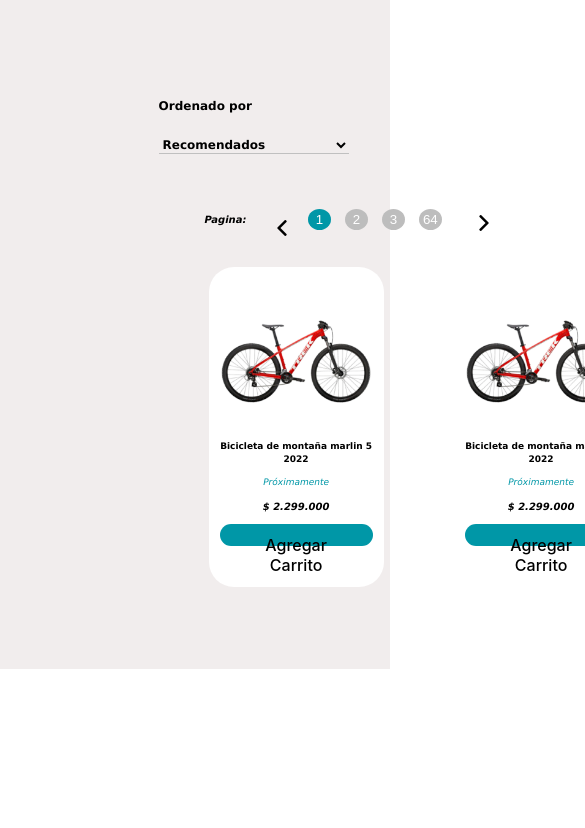
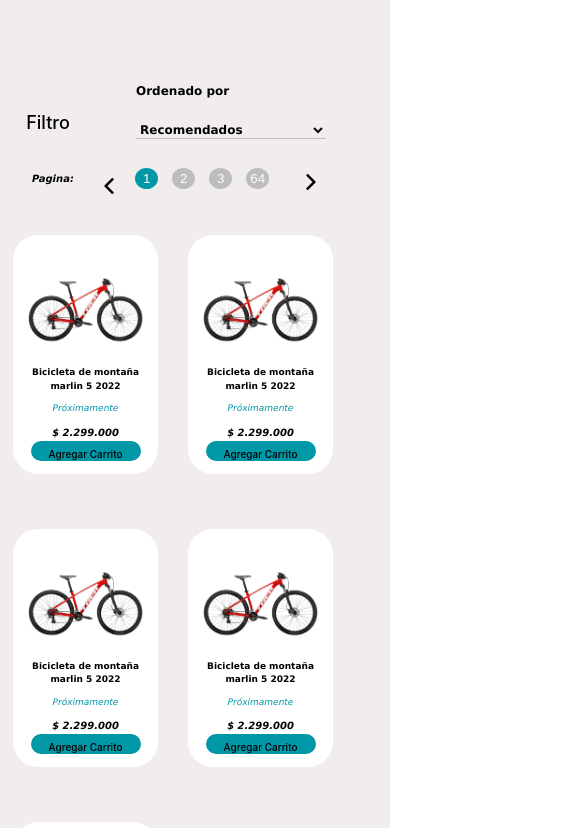
Before and after one commit to EDISON1606/BikeStore, a React (Vite) app in the folder Frontend/: page / in a window 390 px wide. Shown: the top 828 px of the page, 585 px wide, since content can reach past the window. Built offline with nearby package versions, Linux system fonts and the light colour scheme.

Commit message:
avance responsive

```diff
--- a/Frontend/src/CSS/Cards.css
+++ b/Frontend/src/CSS/Cards.css
@@ -1,5 +1,6 @@
 body{
     background-color: #F1EDED;
+
 }
 .Principal{
     display: flex;
@@ -45,9 +46,10 @@
     background-color: #FFFF;
     border-radius: 25px;
     text-align: center;
-    margin-left: 50px;
+    margin-left: 5px;
     padding: 10px;
     margin-top: 35px;
+    margin-right: 5px;
 
 }
 h2{
@@ -94,12 +96,13 @@
 }
 .products{
     display: grid;
-   grid-template-columns: repeat(3, 1fr);
+    grid-template-columns: repeat(3,1fr);
     gap: 20px;
     margin-top: 150px;
-    max-width: 1024px;
+    max-width:100%;
+    max-height: 100%;
+}
 
-}
 h5{
     font-family: Verdana, Geneva, Tahoma, sans-serif;
     color: black;
@@ -209,125 +212,26 @@
 justify-content: center;
 border: transparent;
 display: none;
+font-size:18px;
+    color: black;
 }
 button .filter-btn{
     font-size:25px;
     color: black;
 }
 
-@media  screen and (max-width:1620px) {
-    .Principal{
-        margin:10%;
+
+
+@media screen and (max-width: 1000px){
+    h2{
+        font-size: 15px;
+        margin: 0rem;
     }
-    .filter-btn{
-        display: none;
+    h3{
+        font-size: 15px;
+        margin: 0rem;
     }
 
-}
-@media screen and (max-width:1480px) {
-    h2{
-        font-size: 13px;
-    }
-    h3{
-        font-size: 14px;
-    }
-    h4{
-        font-size: 17px;
-    }
-    h5{
-        font-size: 14px;
-    }
-    h6{
-        font-size: 24px;
-    }
-    .list{
-        margin-right: 79px;
-        margin-left: 54px;
-    }
-    .categorias{
-        font-size: 15px;
-    }
-}
-@media screen and (max-width: 1325px){
-    h2{
-        font-size: 12px;
-    }
-    h3{
-        font-size: 13px;
-    }
-    h4{
-        font-size: 16px;
-    }
-    h5{
-        font-size: 13px;
-    }
-    h6{
-        font-size: 23px;
-    }
-    .list{
-        margin-right: 77px;
-        margin-left: 53px;
-    }
-    .categorias{
-        font-size: 14px;
-    }
-}
-@media screen and (max-width: 1100px){
-    h2{
-        font-size: 11px;
-    }
-    h3{
-        font-size: 12px;
-    }
-    h4{
-        font-size: 15px;
-    }
-    h5{
-        font-size: 13px;
-    }
-    h6{
-        font-size: 23px;
-    }
-    .list{
-        margin-right: 75px;
-        margin-left: 52px;
-    }
-    .categorias{
-        font-size: 13px;
-    }
-
-}
-@media screen and (max-width: 980px){
-    h2{
-        font-size: 10px;
-    }
-    h3{
-        font-size: 11px;
-    }
-    h4{
-        font-size: 14px;
-    }
-    h5{
-        font-size: 12px;
-    }
-    h6{
-        font-size: 22px;
-    }
-    .list{
-        margin-right: 74px;
-        margin-left: 51px;
-    }
-    .categorias{
-        font-size: 12px;
-    }
-}
-@media screen and (max-width: 900px){
-    h2{
-        font-size: 9px;
-    }
-    h3{
-        font-size: 10px;
-    }
     h4{
         font-size: 12px;
     }
@@ -344,46 +248,11 @@
     .categorias{
         font-size: 11px;
     }
-}
-@media screen and (max-width: 800px){
-    .filter-btn{
-        display: flex;
-    }
-    .menu{
-        display: none;
-    }
-    .products{
-        grid-template-columns: repeat(2, 1fr);
-    }
-    .pagination{
-        height: 9rem;
-        position: relative;
-        right: 31rem;
-        width: 5rem;
-        margin-left:350px;
-        }
-}
-@media screen and (max-width: 690px){
-    .filter-btn{
-        display: flex;
-    }
-    .menu{
-        display: none;
-    }
-    .products{
-        grid-template-columns: repeat(2, 1fr);
-    }
-}
-@media screen and (max-width: 650px){
-}
-@media screen and (max-width: 500px){
-}
-@media screen and (max-width: 450px){
     .filter-btn{
         display: flex;
         height: 9rem;
         position: relative;
-    right: 31rem;
+        right: 8rem;
         width: 5rem;
         }
         .menu{
@@ -392,16 +261,126 @@
         }
         .products{
             grid-template-columns: repeat(2, 1fr);
+            position: relative;
+            right: 17rem;
         }
-    #root{
+        .opcion{
+            top: 1rem;
+            position: relative;
+            right: -15rem;
+            width: 5rem;
+        }
+        .pagination{
+            top: 1rem;
+            position: relative;
+            right: 54rem;
+            width: 25rem;
+            top: 2rem
+        }
+        .btn-inicio{
+            width: 15px;
+            height: 15px;
+        }
+        .numeropagina{
+            border-radius: 100%;
+            width: 19px;
+            height: 19px;
+        }
+        .btn{
+            height: 30px;
+            width: 180px;
+        .btn-inicio{
+
+        }
+        .pagination img{
             display: flex;
-        flex-flow: column;
+            align-items: center;
+            width: 16px;
+            height: 16px;
+
+        }
+        .pagination button, input{
+            margin: 7px;
+        }
+        .recomendado{
+            font-size: 12px;
+        }
+      .cards-products{
+        width: 215px;
+        height: 362px;
+        }
+
+        .bici{
+            width: 180px;
+        }
+      .btn{
+        height: 20px;
+        width: 110px;
+        justify-content: center;
+        border-radius: 25px;
+        }
+    button.btn {
+        font-size: 10px;
+    }
+    p{
+        font-size: 9px;
+    }
+}
+
+@media screen and (max-width: 600px){
+    h2{
+        font-size: 9px;
+        margin: 0rem;
+    }
+    h3{
+        font-size: 10px;
+        margin: 0rem;
+    }
+
+    h4{
+        font-size: 12px;
+    }
+    h5{
+        font-size: 10px;
+    }
+    h6{
+        font-size: 20px;
+    }
+    .list{
+        margin-right: 70px;
+        margin-left: 50px;
+    }
+    .categorias{
+        font-size: 11px;
+    }
+    .filter-btn{
+        display: flex;
+        height: 9rem;
+        position: relative;
+        right: 12rem;
+        width: 5rem;
+        }
+        .menu{
+            display: none;
+
+        }
+        .products{
+            grid-template-columns: repeat(2, 1fr);
+            position: relative;
+            right: 22rem;
+        }
+        .opcion{
+            top: 1rem;
+            position: relative;
+            right: 9rem;
+            width: 5rem;
         }
         .pagination{
             top: 1rem;
             position: relative;
             right: 34rem;
-        width: 5rem;
+            width: 25rem;
+            top: 2rem
         }
         .btn-inicio{
             width: 15px;
@@ -426,32 +405,59 @@
             font-size: 12px;
         }
       .cards-products{
-    width: 155px;
+        width: 125px;
         height: auto;
         }
       .bici{
-    width: 150px;
-    height: 150px;
+        width: 115px;
+        height: auto;
+
         }
       .btn{
         height: 20px;
-    width: 153px;
+        width: 110px;
         justify-content: center;
         border-radius: 25px;
         }
-button {
-    font-size: 0.7px;
+    button.btn {
+        font-size: 10px;
     }
     p{
         font-size: 9px;
     }
 }
-@media screen and (max-width: 370px){
+
+@media screen and (max-width: 375px){
+    h2{
+        font-size: 9px;
+        margin: 0rem;
+    }
+    h3{
+        font-size: 10px;
+        margin: 0rem;
+    }
+
+    h4{
+        font-size: 12px;
+    }
+    h5{
+        font-size: 10px;
+    }
+    h6{
+        font-size: 20px;
+    }
+    .list{
+        margin-right: 70px;
+        margin-left: 50px;
+    }
+    .categorias{
+        font-size: 11px;
+    }
     .filter-btn{
         display: flex;
         height: 9rem;
         position: relative;
-        right: 31rem;
+        right: 12rem;
         width: 5rem;
         }
         .menu{
@@ -460,17 +466,21 @@
         }
         .products{
             grid-template-columns: repeat(2, 1fr);
+            position: relative;
+            right: 22rem;
         }
-        #root{
-            display: flex;
-            flex-flow: column;
+        .opcion{
+            top: 1rem;
+            position: relative;
+            right: 9rem;
+            width: 5rem;
         }
         .pagination{
-        height: 9rem;
+            top: 1rem;
             position: relative;
-        right: 31rem;
-        width: 5rem;
-        margin-left:350px;
+            right: 34rem;
+            width: 25rem;
+            top: 2rem
         }
         .btn-inicio{
             width: 15px;
@@ -495,12 +505,13 @@
             font-size: 12px;
         }
       .cards-products{
-        width: 155px;
-        height: 262px;
+        width: 125px;
+        height: auto;
         }
       .bici{
-        width: 150px;
-        height: 150px;
+        width: 115px;
+        height: auto;
+
         }
       .btn{
         height: 20px;
@@ -508,10 +519,110 @@
         justify-content: center;
         border-radius: 25px;
         }
-    button {
-        font-size: 0.7px;
+    button.btn {
+        font-size: 10px;
     }
     p{
         font-size: 9px;
     }
 }
+
+@media screen and (max-width: 280px){
+    h2{
+        font-size: 9px;
+        margin: 0rem;
+    }
+    h3{
+        font-size: 10px;
+        margin: 0rem;
+    }
+
+    h4{
+        font-size: 12px;
+    }
+    h5{
+        font-size: 10px;
+    }
+    h6{
+        font-size: 20px;
+    }
+    .list{
+        margin-right: 70px;
+        margin-left: 50px;
+    }
+    .categorias{
+        font-size: 11px;
+    }
+    .filter-btn{
+        display: flex;
+        height: 9rem;
+        position: relative;
+        right: 12rem;
+        width: 5rem;
+        }
+        .menu{
+            display: none;
+
+        }
+        .products{
+            grid-template-columns: repeat(2, 1fr);
+            position: relative;
+            right: 22rem;
+        }
+        .opcion{
+            top: 1rem;
+            position: relative;
+            right: 9rem;
+            width: 5rem;
+        }
+        .pagination{
+            top: 1rem;
+            position: relative;
+            right: 34rem;
+            width: 25rem;
+            top: 2rem
+        }
+        .btn-inicio{
+            width: 15px;
+            height: 15px;
+        }
+        .numeropagina{
+            border-radius: 100%;
+            width: 19px;
+            height: 19px;
+        }
+        .pagination img{
+            display: flex;
+            align-items: center;
+            width: 16px;
+            height: 16px;
+
+        }
+        .pagination button, input{
+            margin: 7px;
+        }
+        .recomendado{
+            font-size: 12px;
+        }
+      .cards-products{
+        width: 125px;
+        height: auto;
+        }
+      .bici{
+        width: 115px;
+        height: auto;
+
+        }
+      .btn{
+        height: 20px;
+        width: 110px;
+        justify-content: center;
+        border-radius: 25px;
+        }
+    button.btn {
+        font-size: 10px;
+    }
+    p{
+        font-size: 9px;
+    }
+}
--- a/Frontend/src/components/Cards.jsx
+++ b/Frontend/src/components/Cards.jsx
@@ -1,12 +1,12 @@
 import React from 'react'
 import Bici from '../img/Bici 33.png'
-import Bici1 from'../img/bici1 31.png'
-import Bici2 from'../img/bici2 31.png'
+import Bici1 from '../img/bici1 31.png'
+import Bici2 from '../img/bici2 31.png'
 import flecha1 from '../img/flecha-correcta.png'
 import flecha2 from '../img/flecha-izquierda.png'
 
- export default function Cards (){
-    return(
+export default function Cards() {
+    return (
         <div className='Principal'>
             <button className='filter-btn'>Filtro</button>
             <div className="menu">
@@ -16,51 +16,51 @@
                     </li>
                     <li>
                         <select className="categorias" onchange="redireccionamiento(event);">
-                    <option  className="opcion" value="" >Bicicletas</option>
+                            <option className="opcion" value="" >Bicicletas</option>
                             <option className="A" value="" disabled="true"></option>
-                    <option  className="opcion" value="">Montaña</option>
+                            <option className="opcion" value="">Montaña</option>
                             <option className="A" value="" disabled="true"></option>
-                    <option  className="opcion" value="">Ruta</option>
+                            <option className="opcion" value="">Ruta</option>
                             <option className="A" value="" disabled="true"></option>
-                    <option  className="opcion" value="">BMX</option>
+                            <option className="opcion" value="">BMX</option>
                             <option className="A" value="" disabled="true"></option>
-                    <option  className="opcion" value="">Niños</option>
+                            <option className="opcion" value="">Niños</option>
                             <option className="A" value="" disabled="true"></option>
-                    <option  className="A" value="">Gravel</option>
+                            <option className="A" value="">Gravel</option>
                         </select>
                     </li>
                     <li>
                         <select className="categorias" onchange="redireccionamiento(event);">
-                    <option  className="opcion" value="" >Marca</option>
+                            <option className="opcion" value="" >Marca</option>
                             <option className="A" value="" disabled="true"></option>
-                    <option  className="opcion" value="">Scott</option>
+                            <option className="opcion" value="">Scott</option>
                             <option className="A" value="" disabled="true"></option>
-                    <option  className="opcion" value="">Trek</option>
+                            <option className="opcion" value="">Trek</option>
                             <option className="A" value="" disabled="true"></option>
-                    <option  className="opcion" value="">Canyon</option>
+                            <option className="opcion" value="">Canyon</option>
                             <option className="A" value="" disabled="true"></option>
-                    <option  className="opcion" value="">Cannondale</option>
+                            <option className="opcion" value="">Cannondale</option>
                             <option className="A" value="" disabled="true"></option>
-                    <option  className="A" value="">BMC</option>
+                            <option className="A" value="">BMC</option>
                         </select>
                     </li>
                     <li>
                         <select className="categorias" onchange="redireccionamiento(event);">
-                    <option  className="opcion" value="" >Caracteristicas</option>
+                            <option className="opcion" value="" >Caracteristicas</option>
                             <option className="A" value="" disabled="true"></option>
-                    <option  className="opcion" value="">Carbon</option>
+                            <option className="opcion" value="">Carbon</option>
                             <option className="A" value="" disabled="true"></option>
-                    <option  className="opcion" value="">Aluminio</option>
+                            <option className="opcion" value="">Aluminio</option>
                             <option className="A" value="" disabled="true"></option>
-                    <option  className="opcion" value="">Doble Suspencion</option>
+                            <option className="opcion" value="">Doble Suspencion</option>
                             <option className="A" value="" disabled="true"></option>
-                    <option  className="opcion" value="">Hard Tail</option>
+                            <option className="opcion" value="">Hard Tail</option>
                             <option className="A" value="" disabled="true"></option>
-                    <option  className="A" value="">Franos Disco</option>
+                            <option className="A" value="">Franos Disco</option>
                             <option className="A" value="" disabled="true"></option>
-                    <option  className="A" value="">1x Transmision</option>
+                            <option className="A" value="">1x Transmision</option>
                             <option className="A" value="" disabled="true"></option>
-                    <option  className="A" value="">2x Transmision</option>
+                            <option className="A" value="">2x Transmision</option>
                         </select>
                     </li>
                     <h6>Precios</h6>
@@ -76,17 +76,17 @@
                 <li>
                     <h4>Ordenado por</h4>
                     <select className="recomendado" onchange="redireccionamiento(event);">
-                    <option  className="opcion" value="" >Recomendados</option>
+                        <option className="opcion" value="" >Recomendados</option>
                         <option className="A" value="" disabled="true"></option>
-                    <option  className="opcion" value="">precio de menor a mayor </option>
+                        <option className="opcion" value="">precio de menor a mayor </option>
                         <option className="A" value="" disabled="true"></option>
-                    <option  className="opcion" value="">precio de mayor a menor</option>
+                        <option className="opcion" value="">precio de mayor a menor</option>
                         <option className="A" value="" disabled="true"></option>
-                    <option  className="opcion" value="">Marca</option>
+                        <option className="opcion" value="">Marca</option>
                         <option className="A" value="" disabled="true"></option>
-                    <option  className="opcion" value="">Nuevo Producto</option>
+                        <option className="opcion" value="">Nuevo Producto</option>
                         <option className="A" value="" disabled="true"></option>
-                    <option  className="A" value="">Los mejore evaluados</option>
+                        <option className="A" value="">Los mejore evaluados</option>
                     </select>
                 </li>
                 <div class="pagination">
@@ -102,27 +102,38 @@
                 </div>
             </div>
 
+
                 <div className='products'>
                     <div className='cards-products'>
-     <img src={Bici} className='bici'/>
+                        <img src={Bici} className='bici' />
                         <h2>Bicicleta de montaña marlin 5  2022</h2>
                         <p>Próximamente</p>
                         <h3>$ 2.299.000</h3>
                         <button className='btn'>Agregar Carrito</button>
                     </div>
- </div>
- <div className='products'>
                     <div className='cards-products'>
-     <img src={Bici} className='bici'/>
+                        <img src={Bici} className='bici' />
                         <h2>Bicicleta de montaña marlin 5  2022</h2>
                         <p>Próximamente</p>
                         <h3>$ 2.299.000</h3>
                         <button className='btn'>Agregar Carrito</button>
                     </div>
+                    <div className='cards-products'>
+                        <img src={Bici} className='bici' />
+                        <h2>Bicicleta de montaña marlin 5  2022</h2>
+                        <p>Próximamente</p>
+                        <h3>$ 2.299.000</h3>
+                        <button className='btn'>Agregar Carrito</button>
                     </div>
- <div className='products'>
                     <div className='cards-products'>
-     <img src={Bici} className='bici'/>
+                        <img src={Bici} className='bici' />
+                        <h2>Bicicleta de montaña marlin 5  2022</h2>
+                        <p>Próximamente</p>
+                        <h3>$ 2.299.000</h3>
+                        <button className='btn'>Agregar Carrito</button>
+                    </div>
+                    <div className='cards-products'>
+                        <img src={Bici} className='bici' />
                         <h2>Bicicleta de montaña marlin 5  2022</h2>
                         <p>Próximamente</p>
                         <h3>$ 2.299.000</h3>
@@ -130,5 +141,7 @@
                     </div>
                 </div>
             </div>
+
+
 )
 }
```
Lines whose indentation alone changed are shown as unchanged.
